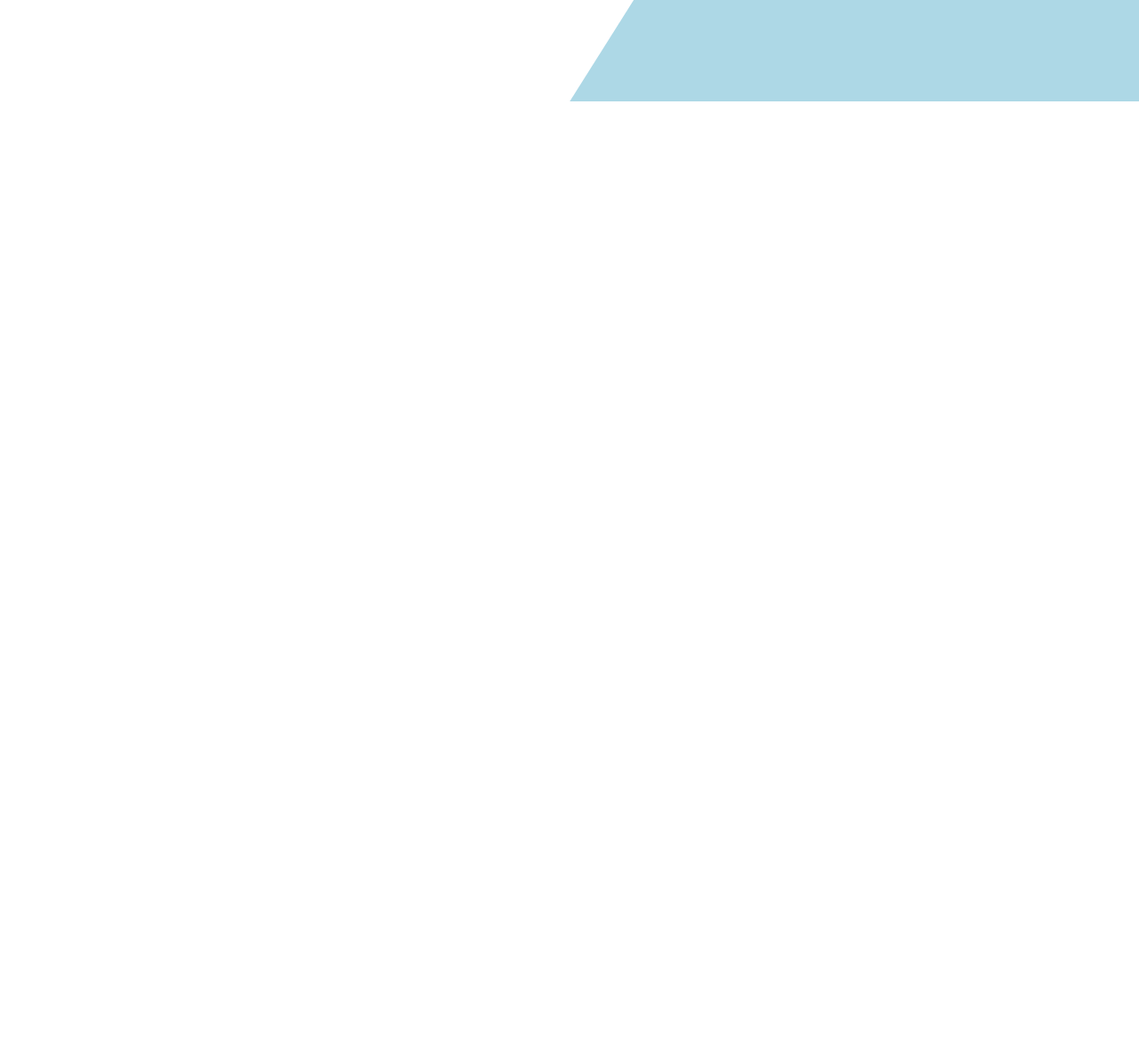
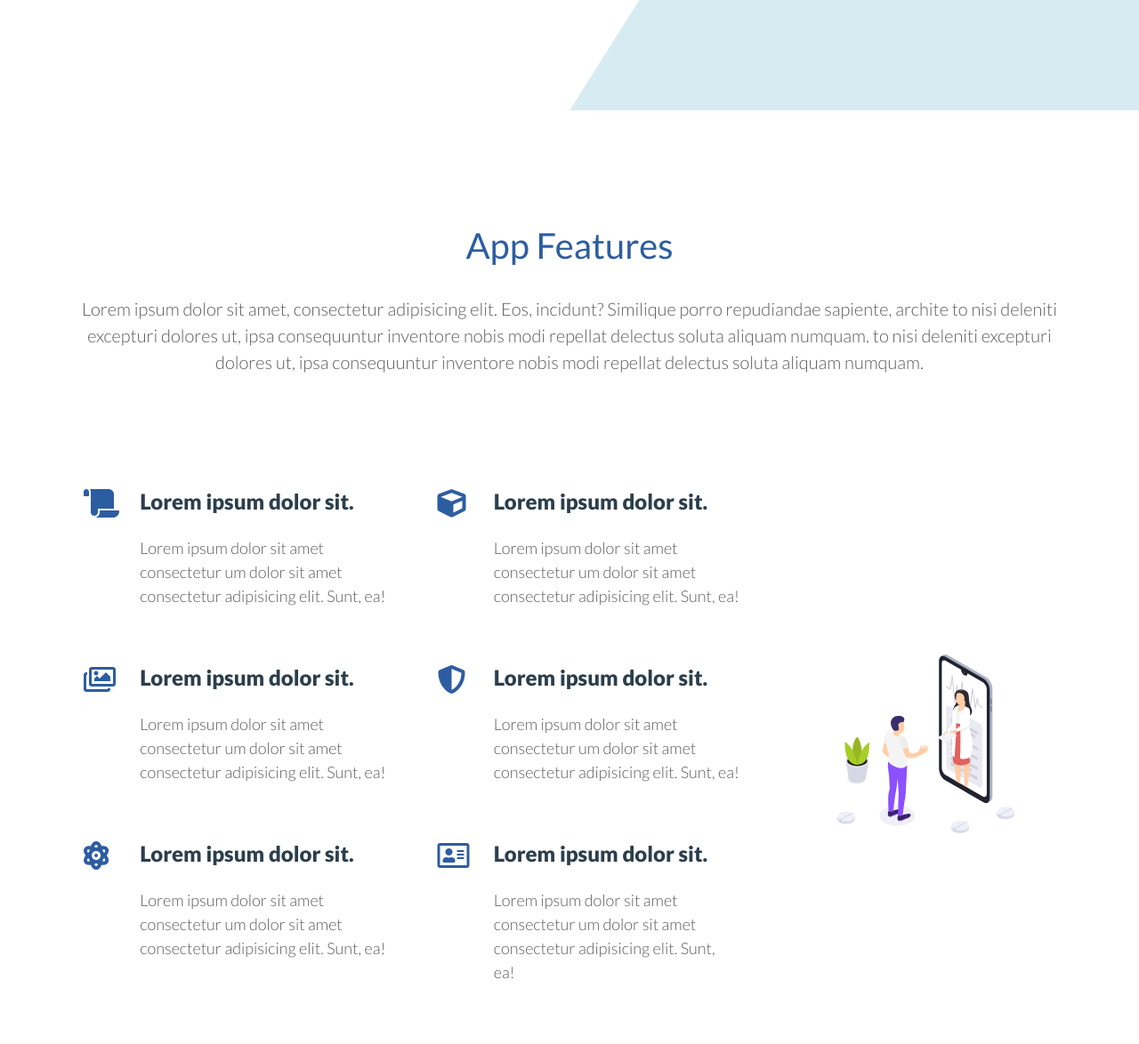
Before and after one commit to Azgardians/Vernacular, a plain HTML site: page js/index.html in a window 1280 px wide. Shown: the part 617-1791 px from the top of the page at 89% size. Before the commit the page ends 800 px from the top, so only its background shows below. Drawn offline with nearby package versions, Linux system fonts and the light colour scheme.

Commit message:
Added the Apps features section

```diff
--- a/css/style.css
+++ b/css/style.css
@@ -1,4 +1,4 @@
-@import url('https://fonts.googleapis.com/css2?family=Lato:ital,wght@0,400;0,700;0,900;1,300&display=swap');
+@import url('https://fonts.googleapis.com/css2?family=Lato:ital,wght@0,100;0,300;0,400;0,700;0,900;1,100;1,300;1,400;1,700;1,900&display=swap');
 
 body {
     font-family: "Lato" , sans-serif;
@@ -8,10 +8,11 @@ body {
 }
 
 .head .navitem a{
-    color: #333 !important;
+    color: var(--dark-color) !important;
 }
 .navbar-brand p{
     color: var(--primary-color);
+    margin-top: 10px;
     letter-spacing: 5px;
 }
 .head .active a {
@@ -44,12 +45,9 @@ body {
     font-size: 50px;
     font-weight: 700;
 }
-.hero-left p{
-    color: #333;
-    opacity: 0.6;
-}
+
 .hero-left button{
-    background-color: #333;
+    background-color: var(--dark-color);
     padding: 10px 40px;
     margin: 20px 20px;
     color: #fff;
@@ -61,3 +59,28 @@ body {
 .hero-right img {
     width: 500px;
 }
+
+.app-features{
+    position: relative;
+    padding: 8rem 0;
+}
+.app-content{
+    position: relative;
+    padding: 4rem 0;
+}
+.app-content i{
+    color: var(--primary-color);
+}
+.app-content h4{
+    color: var(--dark-color);
+    font-weight: 800;
+}
+.app-content p{
+    font-size: 18px;
+}
+/* .app-features .image {
+    justify-self: flex-end;
+} */
+.app-features img{
+    width: 200px;
+}
--- a/css/utilities.css
+++ b/css/utilities.css
@@ -1,8 +1,17 @@
 :root {
     --primary-color : #2D5DA1 ;
-    --secondary-color : #ADD8E6;
+    --secondary-color : #d6ebf2;
+    --dark-color : #2c3e4c;
 }
 
 .btn-primary {
     background-color: var(--primary-color);
 }
+
+.primary-text {
+    color: var(--primary-color);
+}
+.lead{
+    color: #333;
+    opacity: 0.8;
+}
--- a/js/index.html
+++ b/js/index.html
@@ -6,6 +6,7 @@
     <link rel="shortcut icon" href="../img/favicon.png" type="image/x-icon">
     <title>Vernacular.ai</title>
     <link rel="stylesheet" href="https://cdn.jsdelivr.net/npm/bootstrap@4.5.3/dist/css/bootstrap.min.css" integrity="sha384-TX8t27EcRE3e/ihU7zmQxVncDAy5uIKz4rEkgIXeMed4M0jlfIDPvg6uqKI2xXr2" crossorigin="anonymous">
+    <link rel="stylesheet" href="https://cdnjs.cloudflare.com/ajax/libs/font-awesome/5.15.1/css/all.min.css">
     <link rel="stylesheet" href="../css/utilities.css">
     <link rel="stylesheet" href="../css/style.css">
     <link rel="stylesheet" href="../css/responsive.css">
@@ -69,6 +70,83 @@
             </div>
         </div>
     </div>
+    <div class="app-features">
+        <div class="container">
+            <div class="row justify-content-center text-center">
+                <h1 class="pb-4 primary-text">App Features</h1>
+                <p class="lead"> Lorem ipsum dolor sit amet, consectetur adipisicing elit. Eos, incidunt? Similique porro repudiandae sapiente, archite
+                    to nisi deleniti excepturi dolores ut, ipsa consequuntur inventore nobis modi repellat delectus soluta aliquam numquam.
+                    to nisi deleniti excepturi dolores ut, ipsa consequuntur inventore nobis modi repellat delectus soluta aliquam numquam.
+                </p>
+            </div>
+            <br>
+            <div class="row app-content ">
+                <div class="col-md-9 col-sm-12">
+                    <div class="row justify-content-space-between">
+                        <div class="row col-md-6 col-sm-12 align-items-start p-4">
+                            <div class="col-md-2">
+                                <i class="fas fa-scroll fa-2x"></i>
+                            </div>
+                            <div class="col-md-10">
+                                <h4 class="mb-4">Lorem ipsum dolor sit.</h4>
+                                <p class="lead">Lorem ipsum dolor sit amet consectetur um dolor sit amet consectetur adipisicing elit. Sunt, ea!</p>
+                            </div>
+                        </div>
+                        <div class="row col-md-6 col-sm-12 align-items-start p-4">
+                            <div class="col-md-2">
+                                <i class="fas fa-cube fa-2x"></i>
+                            </div>
+                            <div class="col-md-10 ">
+                                <h4 class="mb-4">Lorem ipsum dolor sit.</h4>
+                                <p class="lead">Lorem ipsum dolor sit amet consectetur um dolor sit amet consectetur adipisicing elit. Sunt, ea!</p>
+                            </div>
+                        </div>
+                        <div class="row col-md-6 col-sm-12 align-items-start p-4">
+                            <div class="col-md-2">
+                                <i class="far fa-images fa-2x"></i>
+                            </div>
+                            <div class="col-md-10">
+                                <h4 class="mb-4">Lorem ipsum dolor sit.</h4>
+                                <p class="lead">Lorem ipsum dolor sit amet consectetur um dolor sit amet consectetur adipisicing elit. Sunt, ea!</p>
+                            </div>
+                        </div>
+                        <div class="row col-md-6 col-sm-12 align-items-start p-4">
+                            <div class="col-md-2">
+                                <i class="fas fa-shield-alt fa-2x"></i>
+                            </div>
+                            <div class="col-md-10">
+                                <h4 class="mb-4">Lorem ipsum dolor sit.</h4>
+                                <p class="lead">Lorem ipsum dolor sit amet consectetur um dolor sit amet consectetur adipisicing elit. Sunt, ea!</p>
+                            </div>
+                        </div>
+                        <div class="row col-md-6 col-sm-12 align-items-start p-4">
+                            <div class="col-md-2">
+                                <i class="fas fa-atom fa-2x"></i>
+                            </div>
+                            <div class="col-md-10">
+                                <h4 class="mb-4">Lorem ipsum dolor sit.</h4>
+                                <p class="lead">Lorem ipsum dolor sit amet consectetur um dolor sit amet consectetur adipisicing elit. Sunt, ea!</p>
+                            </div>
+                        </div>
+                        <div class="row col-md-6 col-sm-12 align-items-start p-4">
+                            <div class="col-md-2">
+                                <i class="far fa-address-card fa-2x"></i>
+                            </div>
+                            <div class="col-md-9">
+                                <h4 class="mb-4">Lorem ipsum dolor sit.</h4>
+                                <p class="lead">Lorem ipsum dolor sit amet consectetur um dolor sit amet consectetur adipisicing elit. Sunt, ea!</p>
+                            </div>
+                        </div>
+                    </div>
+                </div>
+                <div class="col-md-3 col-sm-12 align-self-center">
+                    <img src="../img/features.svg"  alt="">
+                </div>
+            </div>
+        </div>
+    </div>
+
+
 
 <script src="https://code.jquery.com/jquery-3.5.1.slim.min.js"  ></script>
 <script src="https://cdn.jsdelivr.net/npm/popper.js@1.16.1/dist/umd/popper.min.js" ></script>
```
